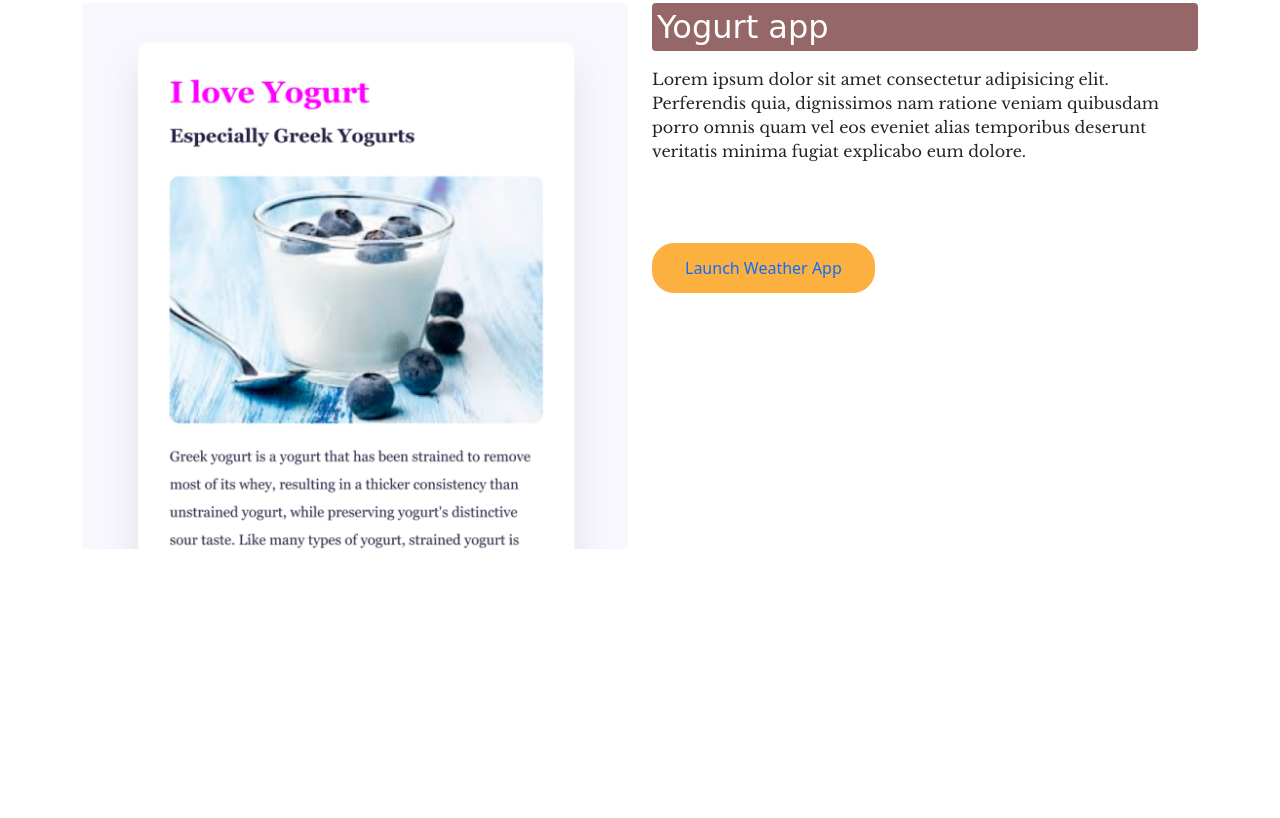
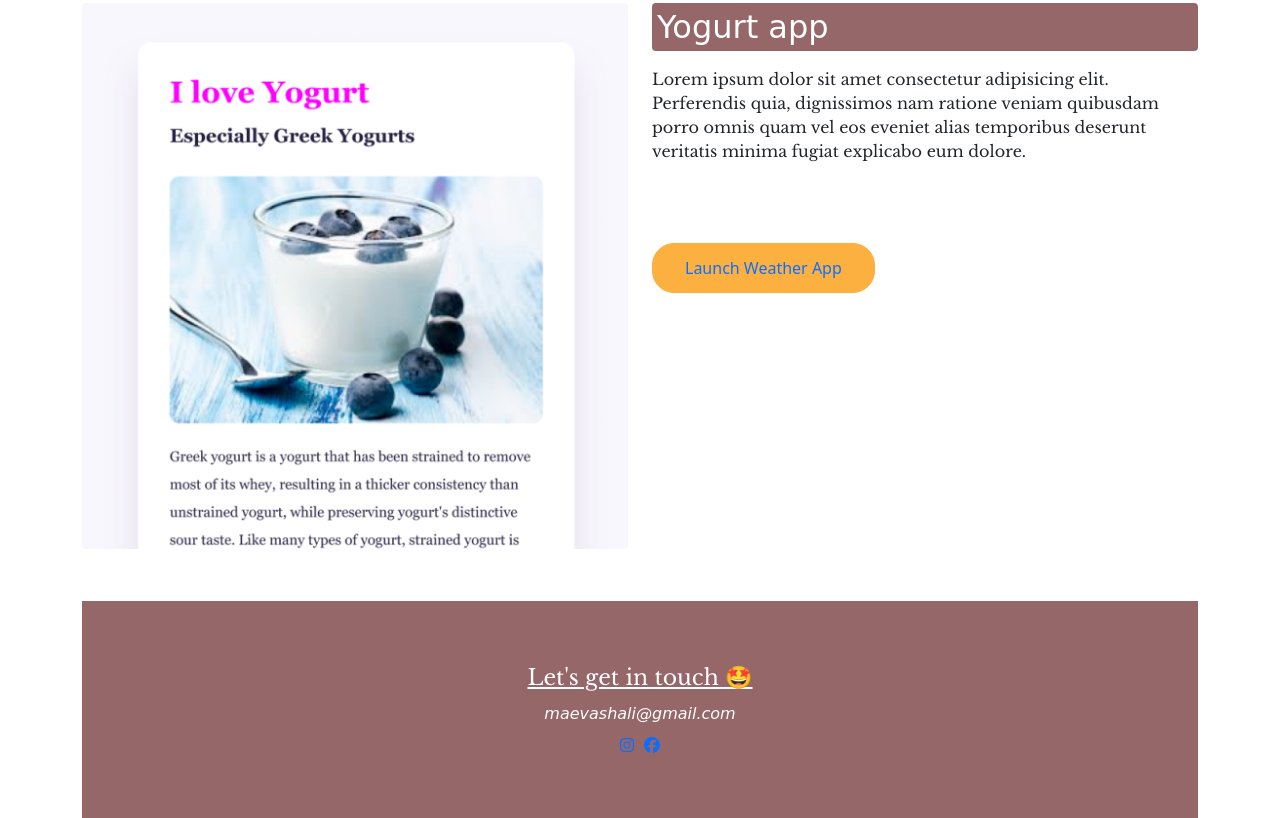
Before and after one commit to Maeva-soa/shecodes-responsive-week-4, a plain HTML site: page index.html in a window 1280 px wide. Shown: the part 1628-2446 px from the top of the page. Before the commit the page ends 2177 px from the top, so only its background shows below. Drawn offline with nearby package versions, Linux system fonts and the light colour scheme; a web font is replaced by a local one.

Commit message:
Added and styled the footer section

```diff
--- a/index.html
+++ b/index.html
@@ -100,6 +100,19 @@
           </div>
         </div>
       </div>
+      <div class="footer">
+        <span> Let's get in touch 🤩</span>
+
+        <div class="mt-2 mb-2">maevashali@gmail.com</div>
+        <div class="social-media">
+          <a href="https://www.instagram.com/maevashalia/" class="footer-link"
+            ><i class="fab fa-instagram"></i
+          ></a>
+          <a href="https://web.facebook.com/maievonika"
+            ><i class="fab fa-facebook"></i
+          ></a>
+        </div>
+      </div>
     </div>
   </body>
 </html>
--- a/styles/portfolio.css
+++ b/styles/portfolio.css
@@ -60,3 +60,26 @@ a:visited {
 .project-link {
   text-decoration: none;
 }
+.footer {
+  text-align: center;
+  padding: 60px;
+  margin-top: 52px;
+  background: #956769;
+  color: white;
+}
+.footer-link {
+  margin-right: 10px;
+}
+.footer span {
+  font-family: "Libre Baskerville", serif;
+  font-size: 22px;
+  text-decoration: underline;
+}
+.footer div {
+  font-family: "Nixie One", cursive;
+  font-style: italic;
+}
+.social-media {
+  display: flex;
+  justify-content: center;
+}
```
